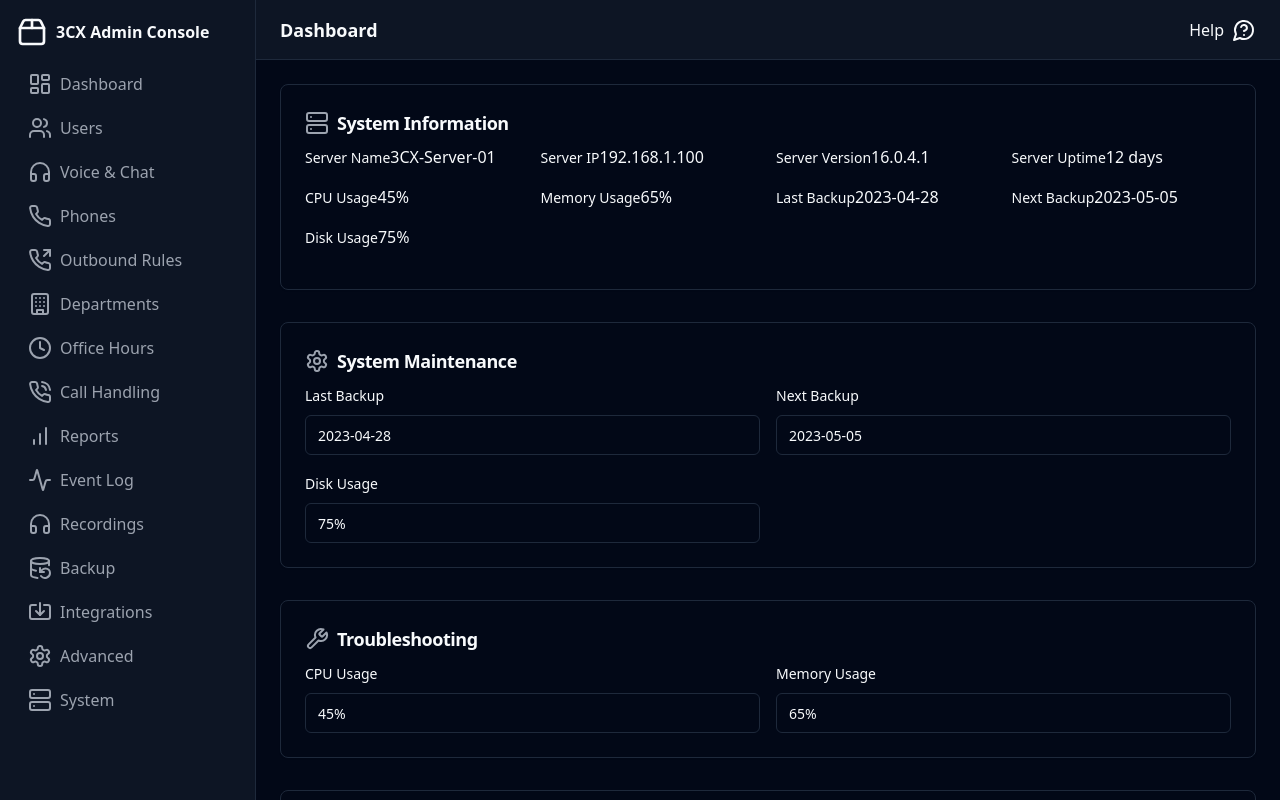
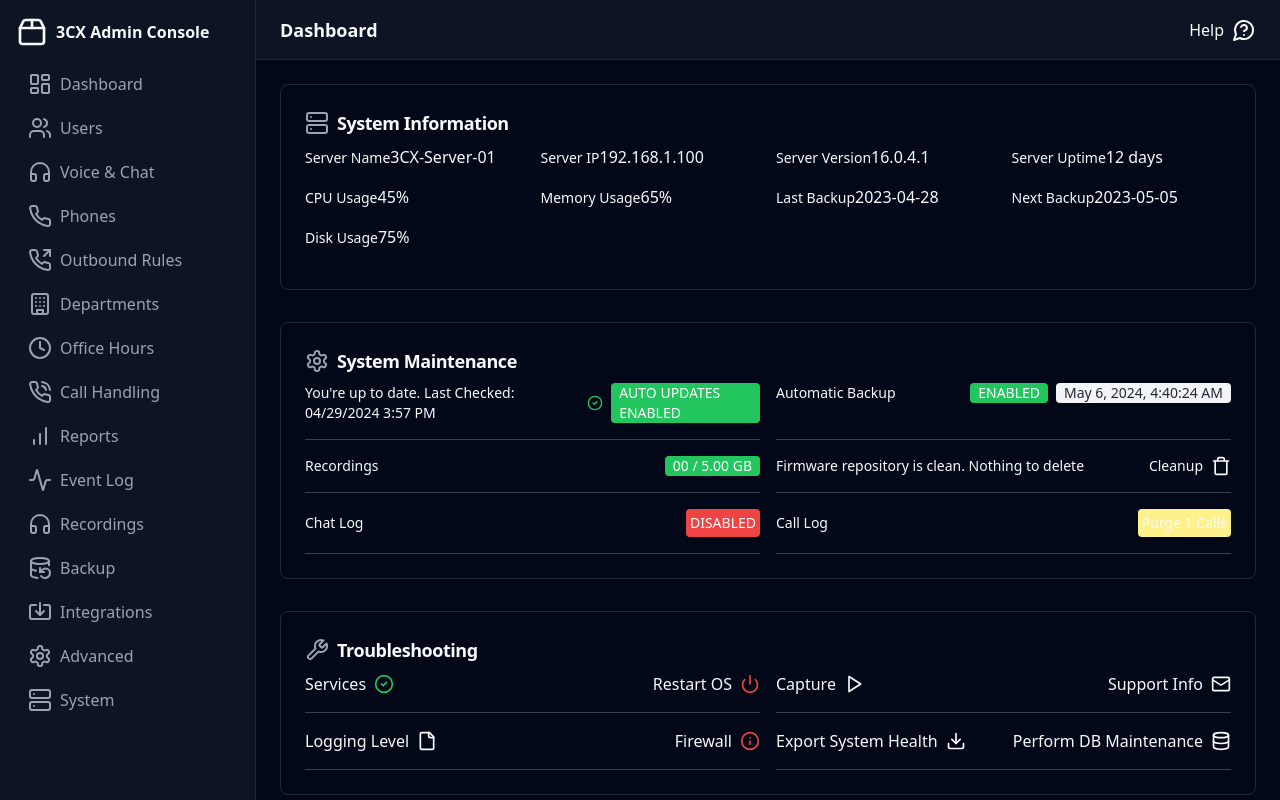
Before and after one commit to WHAIT666/3CX-Management, a React (Vite) app: page /dashboard in a window 1280 px wide. Shown: the top 800 px of the page. Built offline with nearby package versions, Linux system fonts and the light colour scheme.

Commit message:
dashboard update

```diff
--- a/src/pages/Dashboard/Dashboard.tsx
+++ b/src/pages/Dashboard/Dashboard.tsx
@@ -1,120 +1,119 @@
-import { Link } from "react-router-dom";
-import { CardTitle, CardHeader, CardContent, Card } from "@/components/ui/card"
-import { Label } from "@/components/ui/label"
-import { Input } from "@/components/ui/input"
-import { TableHead, TableRow, TableHeader, TableCell, TableBody, Table } from "@/components/ui/table"
+import { BrowserRouter as Router, Link, Routes, Route } from "react-router-dom";
+import { CardTitle, CardHeader, CardContent, Card } from "@/components/ui/card";
+import { Label } from "@/components/ui/label";
+import { TableHead, TableRow, TableHeader, Table } from "@/components/ui/table";
 
 export default function Component() {
   return (
     <div key="1" className="flex min-h-screen">
       <div className="hidden lg:block border-r bg-gray-100/40 dark:bg-gray-800/40 w-64 p-4">
         <div className="flex flex-col gap-4">
-          <Link className="flex items-center gap-2 font-semibold"  to="#">
+          <Link className="flex items-center gap-2 font-semibold" href="#">
             <Package2Icon className="h-8 w-8" />
             <span>3CX Admin Console</span>
           </Link>
           <nav className="grid gap-1">
             <Link
               className="flex items-center gap-2 rounded-md px-3 py-2 text-gray-500 transition-all hover:text-gray-900 dark:text-gray-400 dark:hover:text-gray-50"
-              to="#"
+              href="#"
             >
               <LayoutDashboardIcon className="h-6 w-6" />
               Dashboard
             </Link>
             <Link
               className="flex items-center gap-2 rounded-md px-3 py-2 text-gray-500 transition-all hover:text-gray-900 dark:text-gray-400 dark:hover:text-gray-50"
-              to="#"
+              href="#"
             >
               <UsersIcon className="h-6 w-6" />
               Users
             </Link>
             <Link
               className="flex items-center gap-2 rounded-md px-3 py-2 text-gray-500 transition-all hover:text-gray-900 dark:text-gray-400 dark:hover:text-gray-50"
-              to="#"
+              href="#"
             >
               <HeadphonesIcon className="h-6 w-6" />
               Voice & Chat
             </Link>
             <Link
               className="flex items-center gap-2 rounded-md px-3 py-2 text-gray-500 transition-all hover:text-gray-900 dark:text-gray-400 dark:hover:text-gray-50"
-              to="#"
+              href="#"
             >
               <PhoneIcon className="h-6 w-6" />
               Phones
             </Link>
             <Link
               className="flex items-center gap-2 rounded-md px-3 py-2 text-gray-500 transition-all hover:text-gray-900 dark:text-gray-400 dark:hover:text-gray-50"
-              to="#"
+              href="#"
             >
               <PhoneOutgoingIcon className="h-6 w-6" />
               Outbound Rules
             </Link>
             <Link
               className="flex items-center gap-2 rounded-md px-3 py-2 text-gray-500 transition-all hover:text-gray-900 dark:text-gray-400 dark:hover:text-gray-50"
-              to="#"
+              href="#"
             >
               <BuildingIcon className="h-6 w-6" />
               Departments
             </Link>
             <Link
               className="flex items-center gap-2 rounded-md px-3 py-2 text-gray-500 transition-all hover:text-gray-900 dark:text-gray-400 dark:hover:text-gray-50"
-              to="#"
+              href="#"
             >
               <ClockIcon className="h-6 w-6" />
               Office Hours
             </Link>
             <Link
               className="flex items-center gap-2 rounded-md px-3 py-2 text-gray-500 transition-all hover:text-gray-900 dark:text-gray-400 dark:hover:text-gray-50"
-              to="#"
+              href="#"
             >
               <PhoneCallIcon className="h-6 w-6" />
               Call Handling
             </Link>
             <Link
               className="flex items-center gap-2 rounded-md px-3 py-2 text-gray-500 transition-all hover:text-gray-900 dark:text-gray-400 dark:hover:text-gray-50"
-              to="#"
+              href="#"
             >
               <BarChartIcon className="h-6 w-6" />
               Reports
             </Link>
             <Link
               className="flex items-center gap-2 rounded-md px-3 py-2 text-gray-500 transition-all hover:text-gray-900 dark:text-gray-400 dark:hover:text-gray-50"
-              to="#"
+              href="#"
             >
               <ActivityIcon className="h-6 w-6" />
               Event Log
             </Link>
             <Link
               className="flex items-center gap-2 rounded-md px-3 py-2 text-gray-500 transition-all hover:text-gray-900 dark:text-gray-400 dark:hover:text-gray-50"
-              to="#"
+              href="#"
             >
               <HeadphonesIcon className="h-6 w-6" />
               Recordings
             </Link>
             <Link
               className="flex items-center gap-2 rounded-md px-3 py-2 text-gray-500 transition-all hover:text-gray-900 dark:text-gray-400 dark:hover:text-gray-50"
-              to="#"
+              href="#"
             >
               <DatabaseBackupIcon className="h-6 w-6" />
               Backup
             </Link>
             <Link
               className="flex items-center gap-2 rounded-md px-3 py-2 text-gray-500 transition-all hover:text-gray-900 dark:text-gray-400 dark:hover:text-gray-50"
-              to="#"
+              href="#"
             >
               <ImportIcon className="h-6 w-6" />
               Integrations
             </Link>
             <Link
               className="flex items-center gap-2 rounded-md px-3 py-2 text-gray-500 transition-all hover:text-gray-900 dark:text-gray-400 dark:hover:text-gray-50"
-              to="#"
+              href="#"
             >
               <SettingsIcon className="h-6 w-6" />
               Advanced
             </Link>
             <Link
               className="flex items-center gap-2 rounded-md px-3 py-2 text-gray-500 transition-all hover:text-gray-900 dark:text-gray-400 dark:hover:text-gray-50"
-              to="#"
+              href="#"
             >
               <ServerIcon className="h-6 w-6" />
               System
@@ -124,7 +123,7 @@
       </div>
       <div className="flex-1 flex flex-col">
         <header className="flex h-14 lg:h-[60px] items-center gap-4 border-b bg-gray-100/40 px-6 dark:bg-gray-800/40">
-          <Link className="lg:hidden"  to="#">
+          <Link className="lg:hidden" href="#">
             <Package2Icon className="h-8 w-8" />
             <span className="sr-only">Home</span>
           </Link>
@@ -195,17 +194,42 @@
             </CardHeader>
             <CardContent>
               <div className="grid grid-cols-2 gap-4">
-                <div className="space-y-2">
-                  <Label>Last Backup</Label>
-                  <Input readOnly value="2023-04-28" />
+                <div className="border-b border-gray-200 dark:border-gray-700 pb-4 text-sm">
+                  <p className="flex items-center gap-2">
+                    You're up to date. Last Checked: 04/29/2024 3:57 PM
+                    <CircleCheckIcon className="w-5 h-5 text-green-500" />
+                    <span className="ml-auto bg-green-500 text-white px-2 rounded flex items-center">
+                      AUTO UPDATES ENABLED
+                    </span>
+                  </p>
                 </div>
-                <div className="space-y-2">
-                  <Label>Next Backup</Label>
-                  <Input readOnly value="2023-05-05" />
+                <div className="border-b border-gray-200 dark:border-gray-700 pb-4 text-sm">
+                  <p className="flex items-center gap-2">
+                    Automatic Backup
+                    <span className="ml-auto bg-green-500 text-white px-2 rounded">ENABLED</span>
+                    <span className="bg-gray-100 text-gray-800 px-2 rounded">May 6, 2024, 4:40:24 AM</span>
+                  </p>
                 </div>
-                <div className="space-y-2">
-                  <Label>Disk Usage</Label>
-                  <Input readOnly value="75%" />
+                <div className="border-b border-gray-200 dark:border-gray-700 pb-4 text-sm">
+                  <p>
+                    <span className="ml-auto">Recordings</span>
+                    <span className="bg-green-500 text-white px-2 rounded ml-2 float-right">00 / 5.00 GB</span>
+                  </p>
+                </div>
+                <div className="border-b border-gray-200 dark:border-gray-700 pb-4 text-sm">
+                  <p className="flex items-center gap-2">
+                    Firmware repository is clean. Nothing to delete
+                    <span className="ml-auto">Cleanup</span>
+                    <TrashIcon className="w-5 h-5" />
+                  </p>
+                </div>
+                <div className="border-b border-gray-200 dark:border-gray-700 pb-4 text-sm flex items-center gap-2">
+                  Chat Log
+                  <span className="ml-auto bg-red-500 text-white p-1 rounded">DISABLED</span>
+                </div>
+                <div className="border-b border-gray-200 dark:border-gray-700 pb-4 text-sm flex items-center gap-2">
+                  Call Log
+                  <span className="ml-auto bg-yellow-200 p-1 rounded">Purge 1 Calls</span>
                 </div>
               </div>
             </CardContent>
@@ -219,13 +243,37 @@
             </CardHeader>
             <CardContent>
               <div className="grid grid-cols-2 gap-4">
-                <div className="space-y-2">
-                  <Label>CPU Usage</Label>
-                  <Input readOnly value="45%" />
+                <div className="border-b border-gray-200 dark:border-gray-700 pb-4">
+                  <p className="flex items-center gap-2">
+                    Services
+                    <CircleCheckIcon className="w-5 h-5 text-green-500" />
+                    <span className="ml-auto">Restart OS</span>
+                    <PowerIcon className="w-5 h-5 text-red-500" />
+                  </p>
                 </div>
-                <div className="space-y-2">
-                  <Label>Memory Usage</Label>
-                  <Input readOnly value="65%" />
+                <div className="border-b border-gray-200 dark:border-gray-700 pb-4">
+                  <p className="flex items-center gap-2">
+                    Capture
+                    <PlayIcon className="w-5 h-5" />
+                    <span className="ml-auto">Support Info</span>
+                    <MailIcon className="w-5 h-5" />
+                  </p>
+                </div>
+                <div className="border-b border-gray-200 dark:border-gray-700 pb-4">
+                  <p className="flex items-center gap-2">
+                    Logging Level
+                    <FileIcon className="w-5 h-5" />
+                    <span className="ml-auto">Firewall</span>
+                    <InfoIcon className="w-5 h-5 text-red-500" />
+                  </p>
+                </div>
+                <div className="border-b border-gray-200 dark:border-gray-700 pb-4">
+                  <p className="flex items-center gap-2">
+                    Export System Health
+                    <DownloadIcon className="w-5 h-5" />
+                    <span className="ml-auto">Perform DB Maintenance</span>
+                    <DatabaseIcon className="w-5 h-5" />
+                  </p>
                 </div>
               </div>
             </CardContent>
@@ -246,35 +294,9 @@
                     <TableHead>Date & Time</TableHead>
                     <TableHead>Source</TableHead>
                     <TableHead>Department</TableHead>
-                    <TableHead>Details</TableHead>
+                    <TableHead />
                   </TableRow>
                 </TableHeader>
-                <TableBody>
-                  <TableRow>
-                    <TableCell>Warning</TableCell>
-                    <TableCell>1234</TableCell>
-                    <TableCell>2023-04-28 10:15:23</TableCell>
-                    <TableCell>3CX Server</TableCell>
-                    <TableCell>Sales</TableCell>
-                    <TableCell>Disk space low, please free up space.</TableCell>
-                  </TableRow>
-                  <TableRow>
-                    <TableCell>Error</TableCell>
-                    <TableCell>5678</TableCell>
-                    <TableCell>2023-04-27 15:30:45</TableCell>
-                    <TableCell>3CX Telephony</TableCell>
-                    <TableCell>Support</TableCell>
-                    <TableCell>Call failed, unable to connect to remote server.</TableCell>
-                  </TableRow>
-                  <TableRow>
-                    <TableCell>Info</TableCell>
-                    <TableCell>9012</TableCell>
-                    <TableCell>2023-04-26 08:20:10</TableCell>
-                    <TableCell>3CX Backup</TableCell>
-                    <TableCell>IT</TableCell>
-                    <TableCell>Backup completed successfully.</TableCell>
-                  </TableRow>
-                </TableBody>
               </Table>
             </CardContent>
           </Card>
@@ -356,6 +378,27 @@
 }
 
 
+function CircleCheckIcon(props) {
+  return (
+    <svg
+      {...props}
+      xmlns="http://www.w3.org/2000/svg"
+      width="24"
+      height="24"
+      viewBox="0 0 24 24"
+      fill="none"
+      stroke="currentColor"
+      strokeWidth="2"
+      strokeLinecap="round"
+      strokeLinejoin="round"
+    >
+      <circle cx="12" cy="12" r="10" />
+      <path d="m9 12 2 2 4-4" />
+    </svg>
+  )
+}
+
+
 function ClockIcon(props) {
   return (
     <svg
@@ -397,6 +440,71 @@
       <path d="M3 5v14a9 3 0 0 0 6.47 2.88" />
       <path d="M12 12v4h4" />
       <path d="M13 20a5 5 0 0 0 9-3 4.5 4.5 0 0 0-4.5-4.5c-1.33 0-2.54.54-3.41 1.41L12 16" />
+    </svg>
+  )
+}
+
+
+function DatabaseIcon(props) {
+  return (
+    <svg
+      {...props}
+      xmlns="http://www.w3.org/2000/svg"
+      width="24"
+      height="24"
+      viewBox="0 0 24 24"
+      fill="none"
+      stroke="currentColor"
+      strokeWidth="2"
+      strokeLinecap="round"
+      strokeLinejoin="round"
+    >
+      <ellipse cx="12" cy="5" rx="9" ry="3" />
+      <path d="M3 5V19A9 3 0 0 0 21 19V5" />
+      <path d="M3 12A9 3 0 0 0 21 12" />
+    </svg>
+  )
+}
+
+
+function DownloadIcon(props) {
+  return (
+    <svg
+      {...props}
+      xmlns="http://www.w3.org/2000/svg"
+      width="24"
+      height="24"
+      viewBox="0 0 24 24"
+      fill="none"
+      stroke="currentColor"
+      strokeWidth="2"
+      strokeLinecap="round"
+      strokeLinejoin="round"
+    >
+      <path d="M21 15v4a2 2 0 0 1-2 2H5a2 2 0 0 1-2-2v-4" />
+      <polyline points="7 10 12 15 17 10" />
+      <line x1="12" x2="12" y1="15" y2="3" />
+    </svg>
+  )
+}
+
+
+function FileIcon(props) {
+  return (
+    <svg
+      {...props}
+      xmlns="http://www.w3.org/2000/svg"
+      width="24"
+      height="24"
+      viewBox="0 0 24 24"
+      fill="none"
+      stroke="currentColor"
+      strokeWidth="2"
+      strokeLinecap="round"
+      strokeLinejoin="round"
+    >
+      <path d="M15 2H6a2 2 0 0 0-2 2v16a2 2 0 0 0 2 2h12a2 2 0 0 0 2-2V7Z" />
+      <path d="M14 2v4a2 2 0 0 0 2 2h4" />
     </svg>
   )
 }
@@ -444,6 +552,28 @@
 }
 
 
+function InfoIcon(props) {
+  return (
+    <svg
+      {...props}
+      xmlns="http://www.w3.org/2000/svg"
+      width="24"
+      height="24"
+      viewBox="0 0 24 24"
+      fill="none"
+      stroke="currentColor"
+      strokeWidth="2"
+      strokeLinecap="round"
+      strokeLinejoin="round"
+    >
+      <circle cx="12" cy="12" r="10" />
+      <path d="M12 16v-4" />
+      <path d="M12 8h.01" />
+    </svg>
+  )
+}
+
+
 function LayoutDashboardIcon(props) {
   return (
     <svg
@@ -462,6 +592,27 @@
       <rect width="7" height="5" x="14" y="3" rx="1" />
       <rect width="7" height="9" x="14" y="12" rx="1" />
       <rect width="7" height="5" x="3" y="16" rx="1" />
+    </svg>
+  )
+}
+
+
+function MailIcon(props) {
+  return (
+    <svg
+      {...props}
+      xmlns="http://www.w3.org/2000/svg"
+      width="24"
+      height="24"
+      viewBox="0 0 24 24"
+      fill="none"
+      stroke="currentColor"
+      strokeWidth="2"
+      strokeLinecap="round"
+      strokeLinejoin="round"
+    >
+      <rect width="20" height="16" x="2" y="4" rx="2" />
+      <path d="m22 7-8.97 5.7a1.94 1.94 0 0 1-2.06 0L2 7" />
     </svg>
   )
 }
@@ -575,6 +726,47 @@
 }
 
 
+function PlayIcon(props) {
+  return (
+    <svg
+      {...props}
+      xmlns="http://www.w3.org/2000/svg"
+      width="24"
+      height="24"
+      viewBox="0 0 24 24"
+      fill="none"
+      stroke="currentColor"
+      strokeWidth="2"
+      strokeLinecap="round"
+      strokeLinejoin="round"
+    >
+      <polygon points="6 3 20 12 6 21 6 3" />
+    </svg>
+  )
+}
+
+
+function PowerIcon(props) {
+  return (
+    <svg
+      {...props}
+      xmlns="http://www.w3.org/2000/svg"
+      width="24"
+      height="24"
+      viewBox="0 0 24 24"
+      fill="none"
+      stroke="currentColor"
+      strokeWidth="2"
+      strokeLinecap="round"
+      strokeLinejoin="round"
+    >
+      <path d="M12 2v10" />
+      <path d="M18.4 6.6a9 9 0 1 1-12.77.04" />
+    </svg>
+  )
+}
+
+
 function ServerIcon(props) {
   return (
     <svg
@@ -614,6 +806,28 @@
     >
       <path d="M12.22 2h-.44a2 2 0 0 0-2 2v.18a2 2 0 0 1-1 1.73l-.43.25a2 2 0 0 1-2 0l-.15-.08a2 2 0 0 0-2.73.73l-.22.38a2 2 0 0 0 .73 2.73l.15.1a2 2 0 0 1 1 1.72v.51a2 2 0 0 1-1 1.74l-.15.09a2 2 0 0 0-.73 2.73l.22.38a2 2 0 0 0 2.73.73l.15-.08a2 2 0 0 1 2 0l.43.25a2 2 0 0 1 1 1.73V20a2 2 0 0 0 2 2h.44a2 2 0 0 0 2-2v-.18a2 2 0 0 1 1-1.73l.43-.25a2 2 0 0 1 2 0l.15.08a2 2 0 0 0 2.73-.73l.22-.39a2 2 0 0 0-.73-2.73l-.15-.08a2 2 0 0 1-1-1.74v-.5a2 2 0 0 1 1-1.74l.15-.09a2 2 0 0 0 .73-2.73l-.22-.38a2 2 0 0 0-2.73-.73l-.15.08a2 2 0 0 1-2 0l-.43-.25a2 2 0 0 1-1-1.73V4a2 2 0 0 0-2-2z" />
       <circle cx="12" cy="12" r="3" />
+    </svg>
+  )
+}
+
+
+function TrashIcon(props) {
+  return (
+    <svg
+      {...props}
+      xmlns="http://www.w3.org/2000/svg"
+      width="24"
+      height="24"
+      viewBox="0 0 24 24"
+      fill="none"
+      stroke="currentColor"
+      strokeWidth="2"
+      strokeLinecap="round"
+      strokeLinejoin="round"
+    >
+      <path d="M3 6h18" />
+      <path d="M19 6v14c0 1-1 2-2 2H7c-1 0-2-1-2-2V6" />
+      <path d="M8 6V4c0-1 1-2 2-2h4c1 0 2 1 2 2v2" />
     </svg>
   )
 }
```
